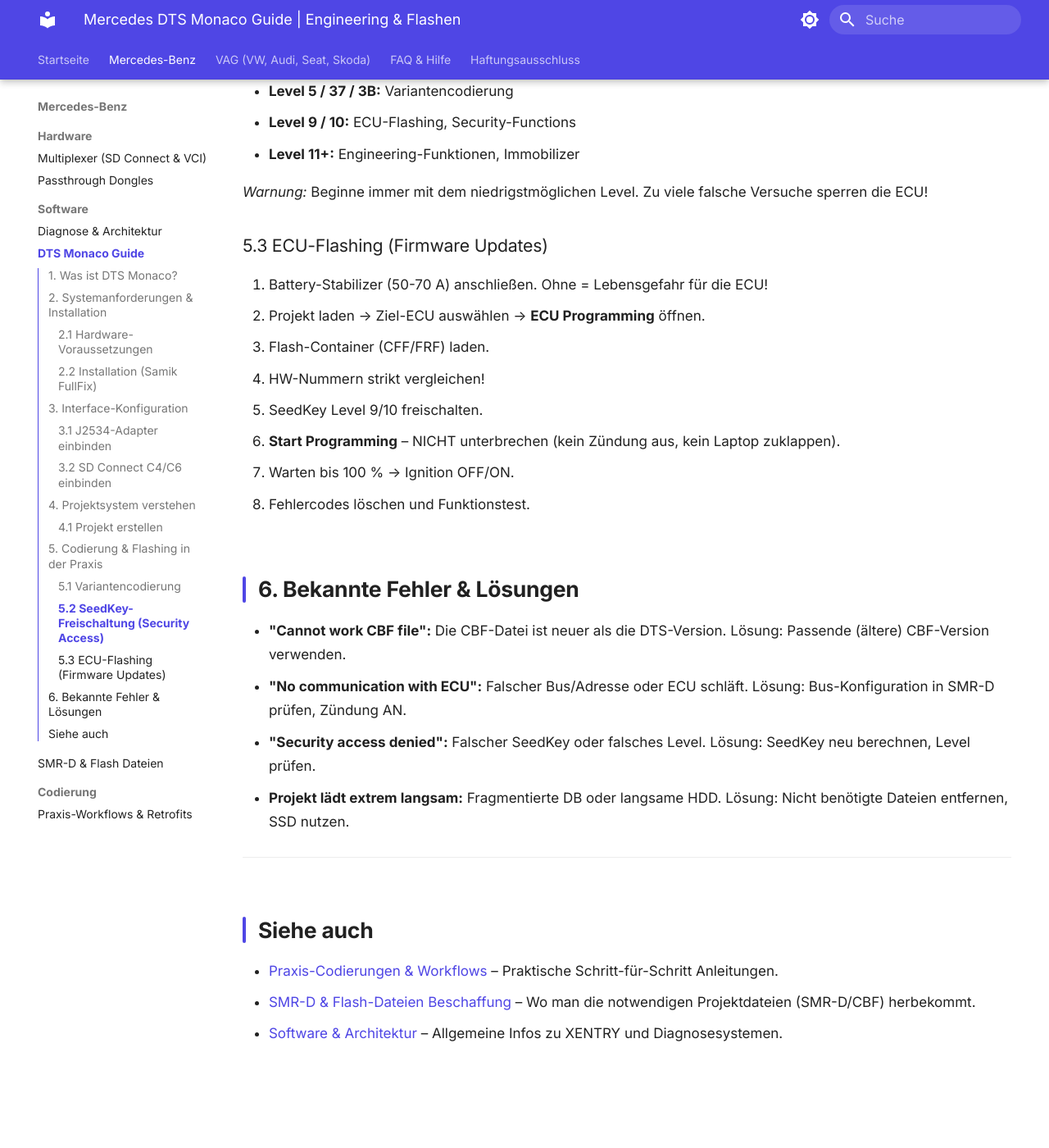
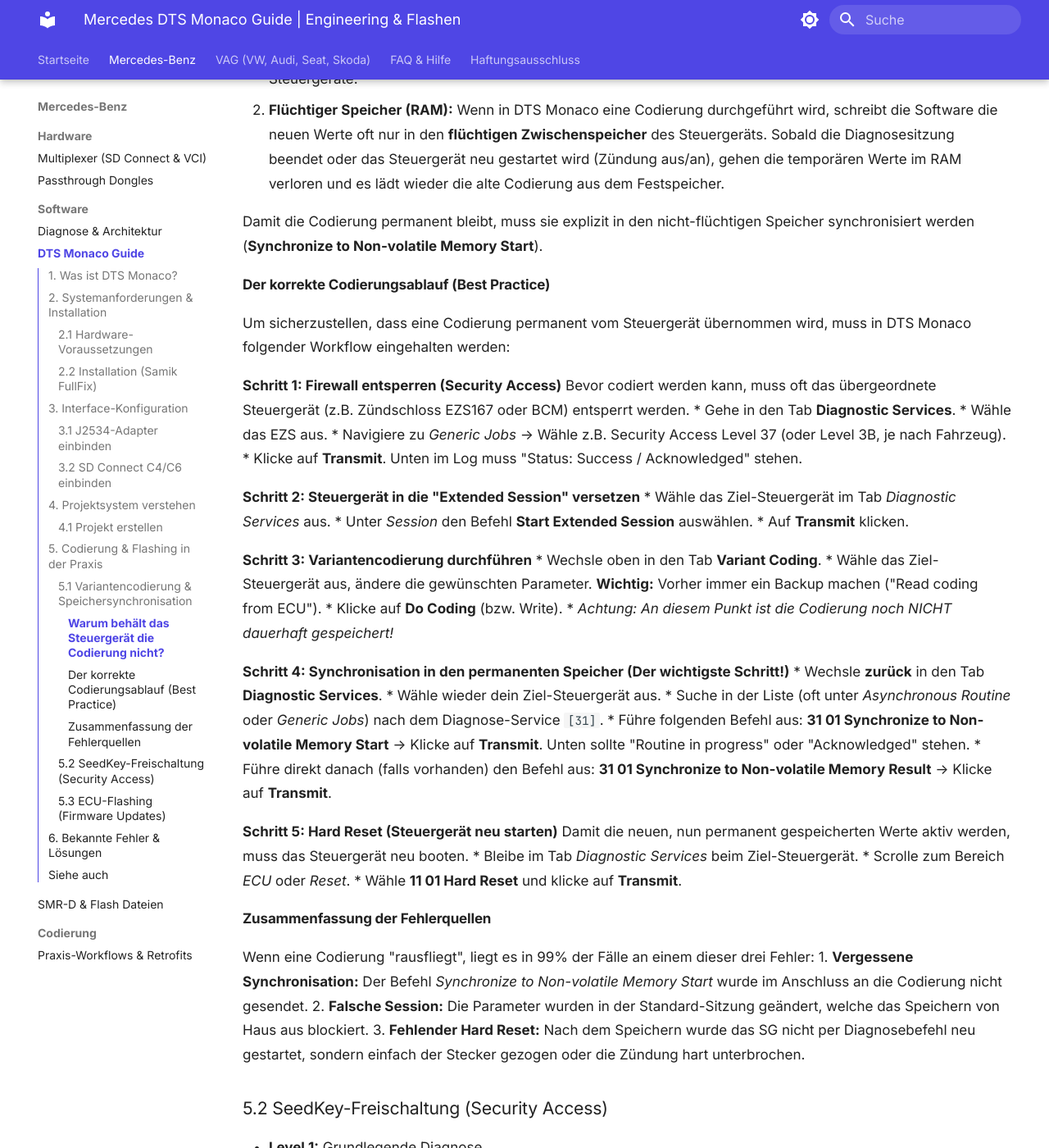
Before and after one commit to CAZE7/CAZE7.github.io, an MkDocs documentation site: the page built from docs/mercedes/software/dts_monaco.md, in a window 1280 px wide and 1400 px high, scrolled down 3712 px. Shown: the whole window at 82% size. Built offline with MkDocs 1.6.1 and Material for MkDocs 9.7.7, drawn with Linux system fonts in a browser that asks for light colours; some of the changed text lies outside the part shown.

Commit message:
docs: Add workflow for non-volatile memory sync in DTS Monaco
- Expand section 5.1 in `dts_monaco.md` to detail the 5-step best practice workflow for variant coding and saving to non-volatile memory.
- Add an explanation of RAM vs non-volatile memory and the reasons behind "forgotten" codings.
- Update the general coding workflow in `anleitungen.md` to reflect the extended workflow and add a link to the detailed explanation.

Co-authored-by: CAZE7 <215507980+CAZE7@users.noreply.github.com>

```diff
--- a/docs/mercedes/software/dts_monaco.md
+++ b/docs/mercedes/software/dts_monaco.md
@@ -84,13 +84,61 @@ Ein DTS Monaco-Projekt fasst die Fahrzeug-Gesamtstruktur zusammen. Details zu de
 
 ## 5. Codierung & Flashing in der Praxis
 
-### 5.1 Variantencodierung
-1. Projekt laden → Ziel-Steuergerät auswählen.
-2. **Variant Coding** Tab öffnen.
-3. **ZUERST: "Read coding from ECU"** und als Backup sichern!
-4. Werte ändern (Dropdown oder Hex).
-5. **Write coding to ECU** anklicken.
-6. Hard Reset / Ignition OFF/ON (je nach Steuergerät).
+### 5.1 Variantencodierung & Speichersynchronisation
+
+Ein häufiges Phänomen bei neueren Baureihen (z.B. W118, W167, W205 Facelift, W213, MBUX/HU6) ist, dass das Steuergerät (ECU) nach der Codierung die neuen Werte scheinbar akzeptiert, sie aber nach einem Neustart "vergisst".
+
+#### Warum behält das Steuergerät die Codierung nicht?
+
+Bei älteren Baureihen (oft mit **Vediamo** und .CBF-Dateien bearbeitet) reichte es meist aus, die Variantencodierung (Variant Coding) in das Steuergerät zu schreiben (Write/Do Coding). Die Daten wurden sofort in den Festspeicher (EEPROM) gebrannt.
+
+Bei modernen Baureihen (diagnostiziert mit **DTS Monaco** und .SMR-d-Dateien) haben sich die Sicherheits- und Speicherarchitekturen geändert:
+
+1. **Sicherheitsbarrieren (Firewall):** Oft blockiert das zentrale Gateway (z.B. EZS) Schreibzugriffe auf andere Steuergeräte.
+2. **Flüchtiger Speicher (RAM):** Wenn in DTS Monaco eine Codierung durchgeführt wird, schreibt die Software die neuen Werte oft nur in den **flüchtigen Zwischenspeicher** des Steuergeräts. Sobald die Diagnosesitzung beendet oder das Steuergerät neu gestartet wird (Zündung aus/an), gehen die temporären Werte im RAM verloren und es lädt wieder die alte Codierung aus dem Festspeicher.
+
+Damit die Codierung permanent bleibt, muss sie explizit in den nicht-flüchtigen Speicher synchronisiert werden (**Synchronize to Non-volatile Memory Start**).
+
+#### Der korrekte Codierungsablauf (Best Practice)
+
+Um sicherzustellen, dass eine Codierung permanent vom Steuergerät übernommen wird, muss in DTS Monaco folgender Workflow eingehalten werden:
+
+**Schritt 1: Firewall entsperren (Security Access)**
+Bevor codiert werden kann, muss oft das übergeordnete Steuergerät (z.B. Zündschloss EZS167 oder BCM) entsperrt werden.
+* Gehe in den Tab **Diagnostic Services**.
+* Wähle das EZS aus.
+* Navigiere zu *Generic Jobs* -> Wähle z.B. Security Access Level 37 (oder Level 3B, je nach Fahrzeug).
+* Klicke auf **Transmit**. Unten im Log muss "Status: Success / Acknowledged" stehen.
+
+**Schritt 2: Steuergerät in die "Extended Session" versetzen**
+* Wähle das Ziel-Steuergerät im Tab *Diagnostic Services* aus.
+* Unter *Session* den Befehl **Start Extended Session** auswählen.
+* Auf **Transmit** klicken.
+
+**Schritt 3: Variantencodierung durchführen**
+* Wechsle oben in den Tab **Variant Coding**.
+* Wähle das Ziel-Steuergerät aus, ändere die gewünschten Parameter. **Wichtig:** Vorher immer ein Backup machen ("Read coding from ECU").
+* Klicke auf **Do Coding** (bzw. Write).
+* *Achtung: An diesem Punkt ist die Codierung noch NICHT dauerhaft gespeichert!*
+
+**Schritt 4: Synchronisation in den permanenten Speicher (Der wichtigste Schritt!)**
+* Wechsle **zurück** in den Tab **Diagnostic Services**.
+* Wähle wieder dein Ziel-Steuergerät aus.
+* Suche in der Liste (oft unter *Asynchronous Routine* oder *Generic Jobs*) nach dem Diagnose-Service `[31]`.
+* Führe folgenden Befehl aus: **31 01 Synchronize to Non-volatile Memory Start** -> Klicke auf **Transmit**. Unten sollte "Routine in progress" oder "Acknowledged" stehen.
+* Führe direkt danach (falls vorhanden) den Befehl aus: **31 01 Synchronize to Non-volatile Memory Result** -> Klicke auf **Transmit**.
+
+**Schritt 5: Hard Reset (Steuergerät neu starten)**
+Damit die neuen, nun permanent gespeicherten Werte aktiv werden, muss das Steuergerät neu booten.
+* Bleibe im Tab *Diagnostic Services* beim Ziel-Steuergerät.
+* Scrolle zum Bereich *ECU* oder *Reset*.
+* Wähle **11 01 Hard Reset** und klicke auf **Transmit**.
+
+#### Zusammenfassung der Fehlerquellen
+Wenn eine Codierung "rausfliegt", liegt es in 99% der Fälle an einem dieser drei Fehler:
+1. **Vergessene Synchronisation:** Der Befehl *Synchronize to Non-volatile Memory Start* wurde im Anschluss an die Codierung nicht gesendet.
+2. **Falsche Session:** Die Parameter wurden in der Standard-Sitzung geändert, welche das Speichern von Haus aus blockiert.
+3. **Fehlender Hard Reset:** Nach dem Speichern wurde das SG nicht per Diagnosebefehl neu gestartet, sondern einfach der Stecker gezogen oder die Zündung hart unterbrochen.
 
 ### 5.2 SeedKey-Freischaltung (Security Access)
 * **Level 1:** Grundlegende Diagnose
```
Also changed, not shown: docs/mercedes/codierung/anleitungen.md (+4 -4 lines).
